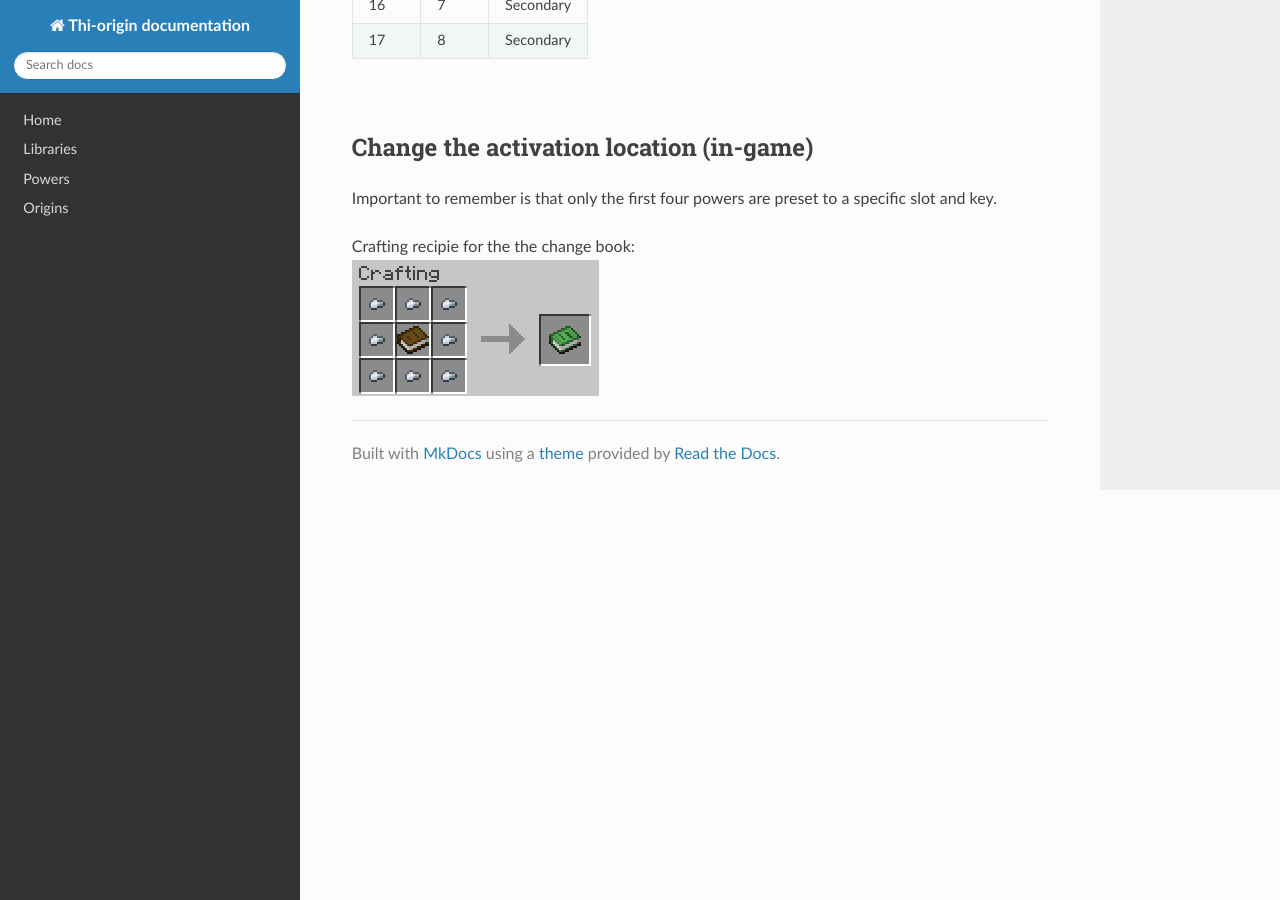
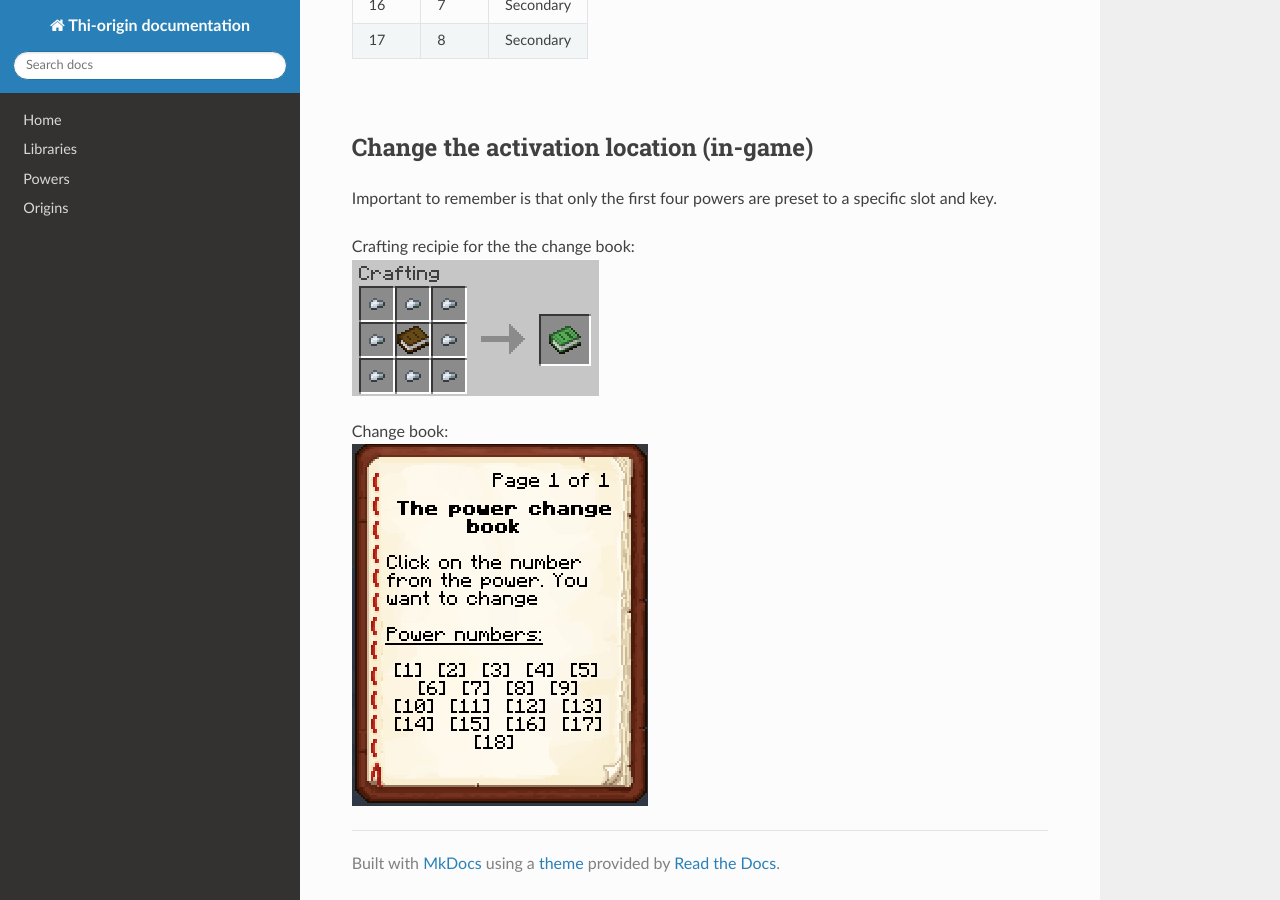
Before and after one commit to MisionThi/thi-origins-stuff, an MkDocs documentation site: the page built from docs/thi_key_library.md, in a window 1280 px wide and 900 px high, scrolled down 4034 px. Built offline with MkDocs 1.6.1, drawn with Linux system fonts in a browser that asks for light colours; nearby versions of some CDN libraries.

Commit message:
Update thi_key_library.md

```diff
--- a/docs/thi_key_library.md
+++ b/docs/thi_key_library.md
@@ -169,4 +169,7 @@ Value | Slot | Key
 Important to remember is that only the first four powers are preset to a specific slot and key. <br />
 
 Crafting recipie for the the change book: <br />
-![Alt text](img/crafting_recipie.png "Optional title")
+![Alt text](img/crafting_recipie.png "Optional title") <br />
+
+Change book: <br />
+![Alt text](img/power_change.png "Optional title") <br />
```
